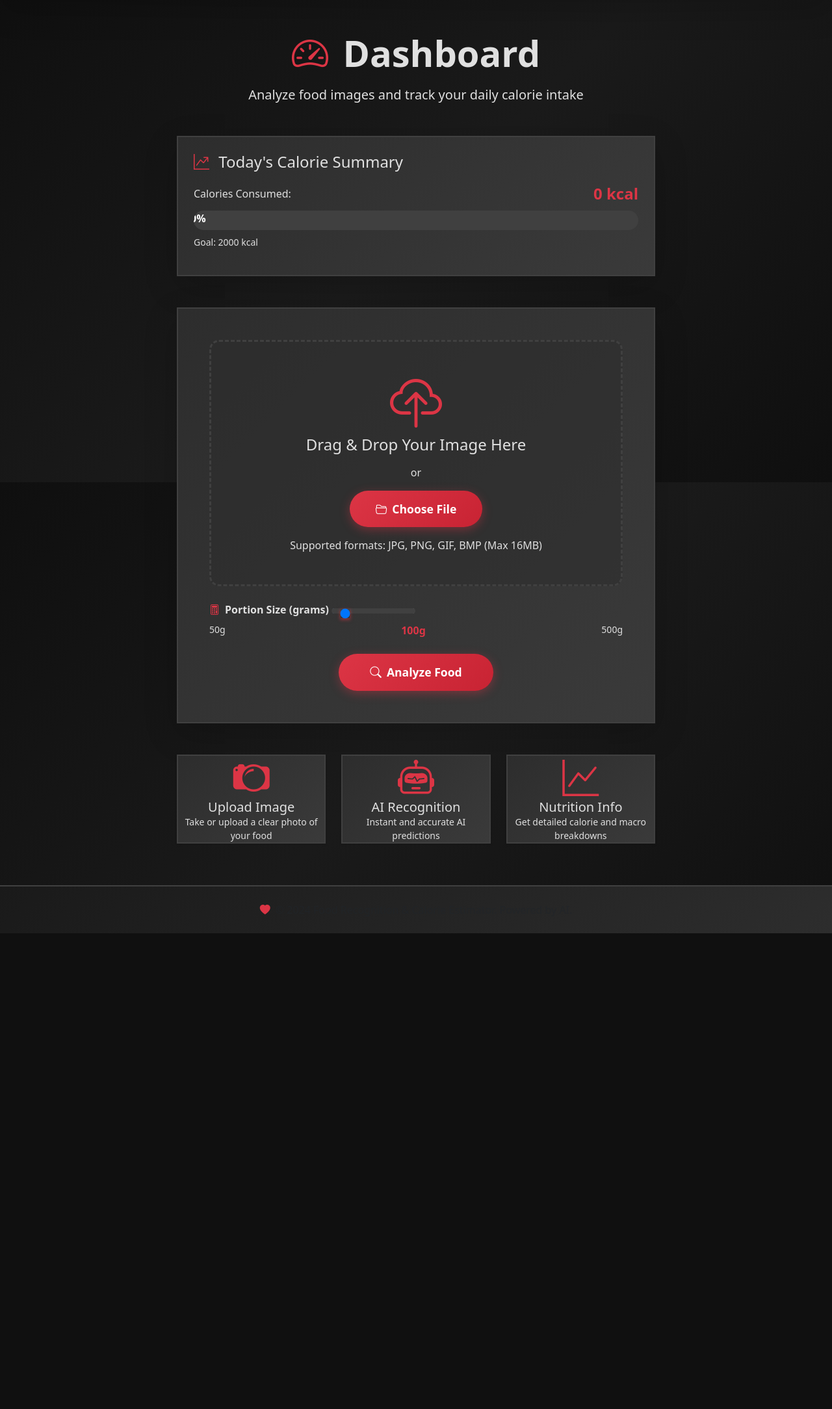
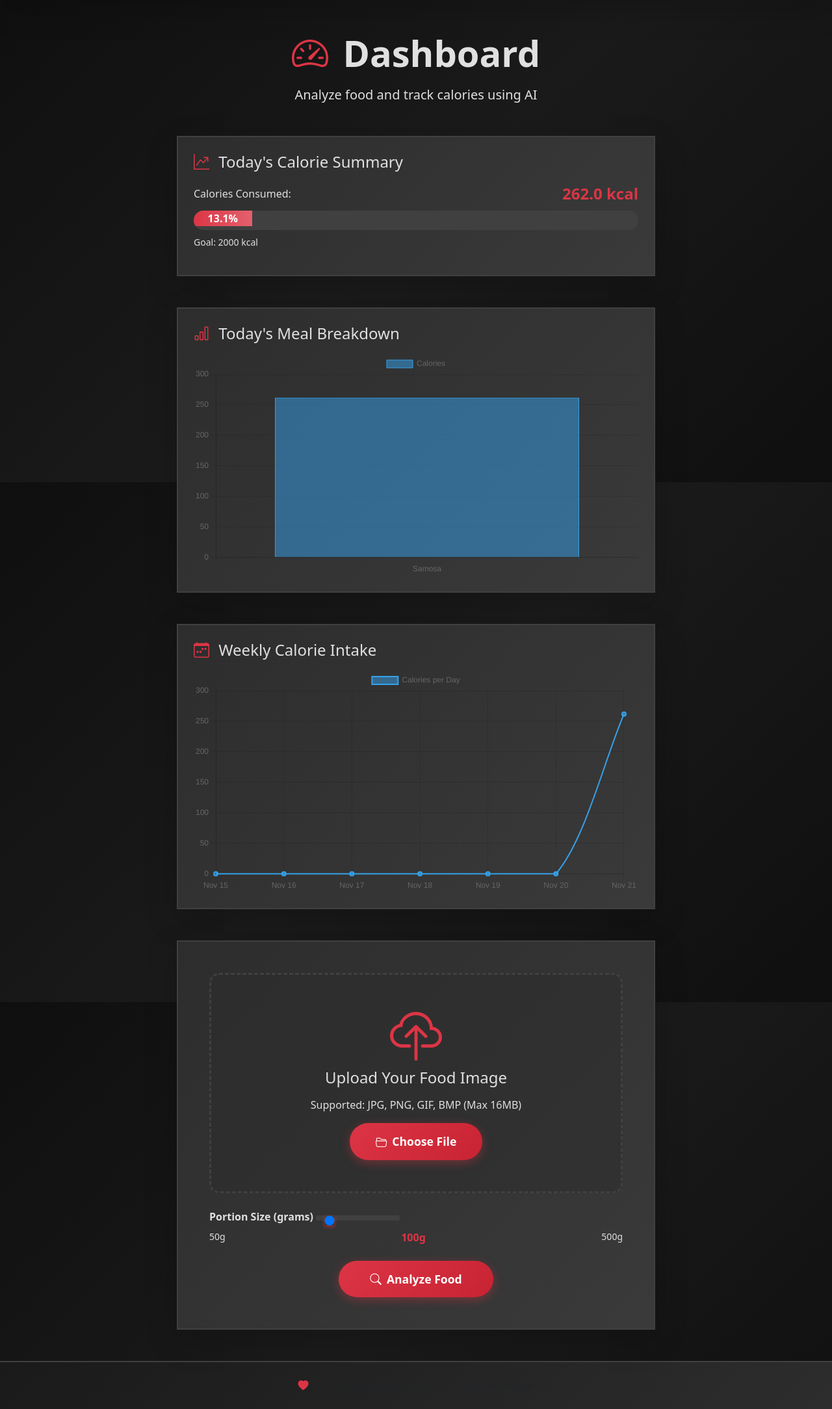
Before and after one commit to ColonelGeneral/Calorie-Counter, a Flask app: page /dashboard in a window 1280 px wide. Shown: the part 58-2226 px from the top of the page at 65% size. Before the commit the page ends 1494 px from the top, so only its background shows below. Run offline with Flask 3, Linux system fonts and the light colour scheme; some libraries are stand-ins or nearby versions.

Commit message:
Full Calorie Tracker Updated

```diff
--- a/app.py
+++ b/app.py
@@ -3,6 +3,7 @@
 import pandas as pd
 import numpy as np
 import requests
+import tensorflow
 from flask import Flask, render_template, request, jsonify, url_for
 from werkzeug.utils import secure_filename
 from tensorflow import keras
@@ -41,29 +42,72 @@
     return '.' in filename and filename.rsplit('.', 1)[1].lower() in ALLOWED_EXTENSIONS
 
 
+# def load_model_and_data():
+#     """Load model and corrected class indices"""
+#     global model, class_indices
+#     try:
+#         model_path = os.path.join(os.path.dirname(os.path.abspath(__file__)), "fine_tuned_food_model.h5")
+#         if os.path.exists(model_path):
+#             model = keras.models.load_model(model_path)
+#             print("✅ Fine-tuned model loaded successfully!")
+#         else:
+#             print(f"❌ Model file {model_path} not found!")
+
+#         if os.path.exists("class_indices.json"):
+#             with open("class_indices.json", "r") as f:
+#                 class_indices_data = json.load(f)
+#             # Convert {food_name: index} → {index: food_name}
+#             class_indices = {int(v): k for k, v in class_indices_data.items()}
+#             print(f"✅ Class indices loaded successfully! Total classes: {len(class_indices)}")
+#         else:
+#             print("⚠️ class_indices.json not found — predictions may be unnamed.")
+#             class_indices = {}
+
+#     except Exception as e:
+#         print(f"❌ Error loading model/data: {e}")
+
 def load_model_and_data():
-    """Load model and corrected class indices"""
     global model, class_indices
     try:
-        model_path = 'fine_tuned_food_model.h5'
-        if os.path.exists(model_path):
-            model = keras.models.load_model(model_path)
-            print("✅ Fine-tuned model loaded successfully!")
-        else:
-            print(f"❌ Model file {model_path} not found!")
+        print("🔧 Rebuilding MobileNetV2 architecture...")
 
+        # === Rebuild Architecture EXACTLY as training ===
+        base_model = tensorflow.keras.applications.MobileNetV2(
+            weights="imagenet",
+            include_top=False,
+            input_shape=(224, 224, 3)
+        )
+
+        x = base_model.output
+        x = tensorflow.keras.layers.GlobalAveragePooling2D()(x)
+        x = tensorflow.keras.layers.Dense(256, activation='relu')(x)
+        predictions = tensorflow.keras.layers.Dense(101, activation='softmax')(x)
+
+        rebuilt_model = tensorflow.keras.Model(inputs=base_model.input, outputs=predictions)
+
+        # === Load weights from your .h5 file ===
+        weights_path = os.path.join(os.path.dirname(os.path.abspath(__file__)),
+                                    "fine_tuned_food_model.h5")
+
+        print(f"📂 Loading weights from: {weights_path}")
+        rebuilt_model.load_weights(weights_path)
+
+        model = rebuilt_model
+        print("✅ Weight-loaded model ready!")
+
+        # Load class indices
         if os.path.exists("class_indices.json"):
             with open("class_indices.json", "r") as f:
-                class_indices_data = json.load(f)
-            # Convert {food_name: index} → {index: food_name}
-            class_indices = {int(v): k for k, v in class_indices_data.items()}
-            print(f"✅ Class indices loaded successfully! Total classes: {len(class_indices)}")
+                class_indices_raw = json.load(f)
+            class_indices = {v: k for k, v in class_indices_raw.items()}
+            print("📦 Class indices loaded!")
         else:
-            print("⚠️ class_indices.json not found — predictions may be unnamed.")
+            print("⚠ class_indices.json missing")
             class_indices = {}
 
     except Exception as e:
-        print(f"❌ Error loading model/data: {e}")
+        print("❌ Error rebuilding model:", e)
+
 
 
 def preprocess_image(img_path, target_size=(224, 224)):
@@ -182,16 +226,22 @@
 
 class MealLog(db.Model):
     id = db.Column(db.Integer, primary_key=True)
+
+    # Food details
     food_name = db.Column(db.String(120), nullable=False)
     calories = db.Column(db.Float, nullable=False)
     protein = db.Column(db.Float)
     carbs = db.Column(db.Float)
     fat = db.Column(db.Float)
-    portion_size = db.Column(db.Integer)
-    logged_at = db.Column(db.DateTime, default=datetime.utcnow)
+
+    # Portion size
+    portion_size = db.Column(db.Integer, default=100)
+
+    # Local system time (NOT UTC)
+    logged_at = db.Column(db.DateTime, default=datetime.now)
 
     def __repr__(self):
-        return f"<Meal {self.food_name} ({self.calories} kcal)>"
+        return f"<MealLog {self.food_name} - {self.calories} kcal>"
 
 # ========================== Flask Routes ==========================
 @app.route('/')
@@ -199,9 +249,67 @@
     return render_template('index.html')
 
 
+from datetime import datetime, date, timedelta
+import pytz   # If not installed: pip install pytz
+
+
 @app.route('/dashboard')
 def dashboard():
-    return render_template('dashboard.html')
+    try:
+        # === 1️⃣ Timezone Fix: Set to IST ===
+        IST = pytz.timezone("Asia/Kolkata")
+        today = datetime.now(IST).date()
+
+        # === 2️⃣ Get all meals logged today ===
+        start_today = datetime(today.year, today.month, today.day, tzinfo=IST)
+        meals_today = MealLog.query.filter(MealLog.logged_at >= start_today).order_by(MealLog.logged_at).all()
+
+        # === 3️⃣ Calculate today's totals ===
+        daily_calories = sum(m.calories for m in meals_today)
+        daily_protein = sum(m.protein for m in meals_today)
+        daily_carbs = sum(m.carbs for m in meals_today)
+        daily_fat = sum(m.fat for m in meals_today)
+
+        # === 4️⃣ Daily Chart Data ===
+        daily_labels = [m.food_name for m in meals_today]
+        daily_calories_list = [m.calories for m in meals_today]
+
+        # === 5️⃣ Weekly Chart Data ===
+        weekly_labels = []
+        weekly_values = []
+
+        for i in range(6, -1, -1):  # Last 7 days
+            day = today - timedelta(days=i)
+            day_start = datetime(day.year, day.month, day.day, tzinfo=IST)
+            day_end = day_start + timedelta(days=1)
+
+            meals_day = MealLog.query.filter(
+                MealLog.logged_at >= day_start,
+                MealLog.logged_at < day_end
+            ).all()
+
+            total_day = sum(m.calories for m in meals_day)
+
+            weekly_labels.append(day.strftime("%b %d"))
+            weekly_values.append(round(total_day, 1))
+
+        # === 6️⃣ Render Page ===
+        return render_template(
+            "dashboard.html",
+            daily_calories=daily_calories,
+            daily_protein=daily_protein,
+            daily_carbs=daily_carbs,
+            daily_fat=daily_fat,
+            daily_labels=daily_labels,
+            daily_calories_list=daily_calories_list,
+            weekly_labels=weekly_labels,
+            weekly_values=weekly_values,
+            meals_today=meals_today
+        )
+
+    except Exception as e:
+        print("❌ Error loading dashboard:", e)
+        return "Dashboard error"
 
 
 @app.route('/predict', methods=['POST'])
@@ -250,6 +358,8 @@
         print(f"Error in /predict route: {e}")
         return jsonify({'error': str(e)}), 500
 
+
+
 @app.route('/weekly_summary')
 def weekly_summary():
     try:
@@ -294,7 +404,7 @@
         return f"Error: {e}", 500
 
 
-@app.route('/log_meal', methods=['POST'])
+@app.route('/log_meal', methods=['POST', 'GET'])
 def log_meal():
     try:
         food_name = request.form['food_name']
--- a/templates/dashboard.html
+++ b/templates/dashboard.html
@@ -7,10 +7,13 @@
 
     <!-- Bootstrap 5 CSS -->
     <link href="https://cdn.jsdelivr.net/npm/bootstrap@5.3.0/dist/css/bootstrap.min.css" rel="stylesheet">
-    <!-- Bootstrap Icons -->
+
     <link href="https://cdn.jsdelivr.net/npm/bootstrap-icons@1.10.0/font/bootstrap-icons.css" rel="stylesheet">
-    <!-- Custom CSS -->
+
     <link rel="stylesheet" href="{{ url_for('static', filename='style.css') }}">
+
+    <!-- Chart.js -->
+    <script src="https://cdn.jsdelivr.net/npm/chart.js"></script>
 </head>
 
 <body class="dark-theme">
@@ -37,7 +40,7 @@
         </div>
     </nav>
 
-    <!-- Main Content -->
+    <!-- Main Container -->
     <div class="container mt-5 mb-5">
         <div class="row justify-content-center">
             <div class="col-lg-8 col-md-10">
@@ -48,30 +51,24 @@
                         <i class="bi bi-speedometer2 text-red-accent me-2"></i>
                         Dashboard
                     </h1>
-                    <p class="lead text-light">Analyze food images and track your daily calorie intake</p>
+                    <p class="lead text-light">Analyze food and track calories using AI</p>
                 </div>
 
-                <!-- ==================== DAILY SUMMARY SECTION ==================== -->
+                <!-- ==================== DAILY SUMMARY ==================== -->
                 <div class="card-dark shadow-lg border-0 mb-5">
                     <div class="card-body p-4">
-
                         <h4 class="text-white mb-3">
                             <i class="bi bi-graph-up-arrow text-red-accent me-2"></i>
                             Today's Calorie Summary
                         </h4>
 
-                        <!-- Total Calories Row -->
                         <div class="d-flex justify-content-between align-items-center mb-2">
                             <span class="text-light">Calories Consumed:</span>
-                            <span class="fw-bold text-red-accent fs-4">
-                                {{ total_calories_today if total_calories_today else 0 }} kcal
-                            </span>
+                            <span class="fw-bold text-red-accent fs-4">{{ daily_calories }} kcal</span>
                         </div>
 
-                        <!-- Progress Bar -->
                         {% set goal = 2000 %}
-                        {% set progress = ((total_calories_today or 0) / goal) * 100 %}
-
+                        {% set progress = (daily_calories / goal) * 100 %}
                         <div class="progress-dark" style="height: 30px;">
                             <div class="progress-bar-red"
                                  role="progressbar"
@@ -82,110 +79,80 @@
                                 {{ progress|round(1) }}%
                             </div>
                         </div>
-
-                        <p class="text-light mt-2 small">
-                            Goal: {{ goal }} kcal
-                        </p>
+                        <p class="text-light mt-2 small">Goal: {{ goal }} kcal</p>
                     </div>
                 </div>
 
-                <!-- ==================== UPLOAD SECTION ==================== -->
+                <!-- ==================== DAILY CHART ==================== -->
+                <div class="card-dark shadow-lg border-0 mb-5 p-4">
+                    <h4 class="text-white mb-3">
+                        <i class="bi bi-bar-chart text-red-accent me-2"></i>
+                        Today's Meal Breakdown
+                    </h4>
+
+                    <canvas id="dailyChart"></canvas>
+                </div>
+
+                <!-- ==================== WEEKLY CHART ==================== -->
+                <div class="card-dark shadow-lg border-0 mb-5 p-4">
+                    <h4 class="text-white mb-3">
+                        <i class="bi bi-calendar-week text-red-accent me-2"></i>
+                        Weekly Calorie Intake
+                    </h4>
+
+                    <canvas id="weeklyChart"></canvas>
+                </div>
+
+                <!-- ==================== UPLOAD SECTION (RESTORED) ==================== -->
                 <div class="card-dark shadow-lg border-0">
                     <div class="card-body p-5">
                         <form id="uploadForm" method="POST" action="/predict" enctype="multipart/form-data">
 
-                            <!-- Upload area -->
                             <div class="upload-area-dark mb-4" id="uploadArea">
-                                <input type="file" name="file" id="fileInput" accept="image/*" class="d-none" required>
+
+                                <input type="file" name="file" id="fileInput" accept="image/*"
+                                       class="d-none" required>
 
                                 <div class="text-center py-5">
                                     <i class="bi bi-cloud-upload display-1 text-red-accent mb-3"></i>
-                                    <h4 class="mb-3 text-white">Drag & Drop Your Image Here</h4>
-                                    <p class="text-light mb-3">or</p>
+                                    <h4 class="mb-3 text-white">Upload Your Food Image</h4>
+                                    <p class="text-light mb-3">Supported: JPG, PNG, GIF, BMP (Max 16MB)</p>
 
                                     <button type="button" class="btn btn-red btn-lg" id="chooseFileBtn">
                                         <i class="bi bi-folder2-open me-2"></i>Choose File
                                     </button>
-
-                                    <p class="text-light mt-3 mb-0">
-                                        Supported formats: JPG, PNG, GIF, BMP (Max 16MB)
-                                    </p>
                                 </div>
 
                                 <div id="imagePreview" class="d-none mt-3">
-                                    <img id="previewImg" src="" alt="Preview" class="img-fluid rounded">
+                                    <img id="previewImg" src="" alt="Preview"
+                                         class="img-fluid rounded">
                                     <button type="button" class="btn btn-red-outline btn-sm mt-2" id="removeImageBtn">
                                         <i class="bi bi-x-circle me-1"></i>Remove Image
                                     </button>
                                 </div>
                             </div>
 
-                            <!-- Portion slider -->
+                            <!-- Portion Size -->
                             <div class="mb-4">
-                                <label for="portionSize" class="form-label fw-bold text-white">
-                                    <i class="bi bi-calculator me-2 text-red-accent"></i>Portion Size (grams)
+                                <label class="form-label fw-bold text-white">
+                                    Portion Size (grams)
                                 </label>
-
-                                <input type="range"
-                                       class="form-range-dark"
-                                       id="portionSize"
-                                       name="portion_size"
-                                       min="50" max="500"
-                                       value="100" step="10">
-
+                                <input type="range" name="portion_size" id="portionSize" class="form-range-dark"
+                                       min="50" max="500" value="100" step="10">
                                 <div class="d-flex justify-content-between">
                                     <span class="text-light small">50g</span>
-                                    <span class="fw-bold text-red-accent" id="portionSizeValue">100g</span>
+                                    <span id="portionSizeValue" class="fw-bold text-red-accent">100g</span>
                                     <span class="text-light small">500g</span>
                                 </div>
                             </div>
 
-                            <!-- Analyze button -->
+                            <!-- Analyze -->
                             <div class="text-center">
                                 <button type="submit" class="btn btn-red btn-lg px-5" id="analyzeBtn">
                                     <i class="bi bi-search me-2"></i>Analyze Food
                                 </button>
                             </div>
-
-                            <!-- Loader -->
-                            <div class="text-center mt-4 d-none" id="loader">
-                                <div class="spinner-border text-red-accent" role="status">
-                                    <span class="visually-hidden">Loading...</span>
-                                </div>
-                                <p class="mt-3 text-light">Analyzing your food image...</p>
-                            </div>
                         </form>
-                    </div>
-                </div>
-
-                <!-- Info Cards -->
-                <div class="row mt-5">
-                    <div class="col-md-4 mb-3">
-                        <div class="card-dark border-0 shadow-sm h-100">
-                            <div class="card-body text-center">
-                                <i class="bi bi-camera2 display-4 text-red-accent mb-3"></i>
-                                <h5 class="card-title text-white">Upload Image</h5>
-                                <p class="card-text text-light small">Take or upload a clear photo of your food</p>
-                            </div>
-                        </div>
-                    </div>
-                    <div class="col-md-4 mb-3">
-                        <div class="card-dark border-0 shadow-sm h-100">
-                            <div class="card-body text-center">
-                                <i class="bi bi-robot display-4 text-red-accent mb-3"></i>
-                                <h5 class="card-title text-white">AI Recognition</h5>
-                                <p class="card-text text-light small">Instant and accurate AI predictions</p>
-                            </div>
-                        </div>
-                    </div>
-                    <div class="col-md-4 mb-3">
-                        <div class="card-dark border-0 shadow-sm h-100">
-                            <div class="card-body text-center">
-                                <i class="bi bi-graph-up display-4 text-red-accent mb-3"></i>
-                                <h5 class="card-title text-white">Nutrition Info</h5>
-                                <p class="card-text text-light small">Get detailed calorie and macro breakdowns</p>
-                            </div>
-                        </div>
                     </div>
                 </div>
 
@@ -198,14 +165,43 @@
         <div class="container text-center py-4">
             <p class="text-muted mb-0">
                 <i class="bi bi-heart-fill text-red-accent me-1"></i>
-                &copy; 2024 Food Recognition & Calorie Estimator. Powered by AI.
+                © 2024 Food Recognition & Calorie Estimator
             </p>
         </div>
     </footer>
 
-    <!-- Bootstrp JS -->
-    <script src="https://cdn.jsdelivr.net/npm/bootstrap@5.3.0/dist/js/bootstrap.bundle.min.js"></script>
-    <!-- Custom JS -->
+    <!-- Chart.js Graph Scripts -->
+    <script>
+        // DAILY CHART
+        const dailyCtx = document.getElementById('dailyChart');
+        new Chart(dailyCtx, {
+            type: 'bar',
+            data: {
+                labels: {{ daily_labels | tojson }},
+                datasets: [{
+                    label: "Calories",
+                    data: {{ daily_calories_list | tojson }},
+                    borderWidth: 1
+                }]
+            }
+        });
+
+        // WEEKLY CHART
+        const weeklyCtx = document.getElementById('weeklyChart');
+        new Chart(weeklyCtx, {
+            type: 'line',
+            data: {
+                labels: {{ weekly_labels | tojson }},
+                datasets: [{
+                    label: "Calories per Day",
+                    data: {{ weekly_values | tojson }},
+                    borderWidth: 2,
+                    tension: 0.3
+                }]
+            }
+        });
+    </script>
+
     <script src="{{ url_for('static', filename='script.js') }}"></script>
 
 </body>
```
Also changed, not shown: convert-model.py (added, +36 -0 lines), fine_tune.py (added, +65 -0 lines), model_train.py (added, +74 -0 lines), templates/history.html (+32 -53 lines), instance/meals.db (added), templates/log_success.html (renamed from templates/log_suucess.html).
